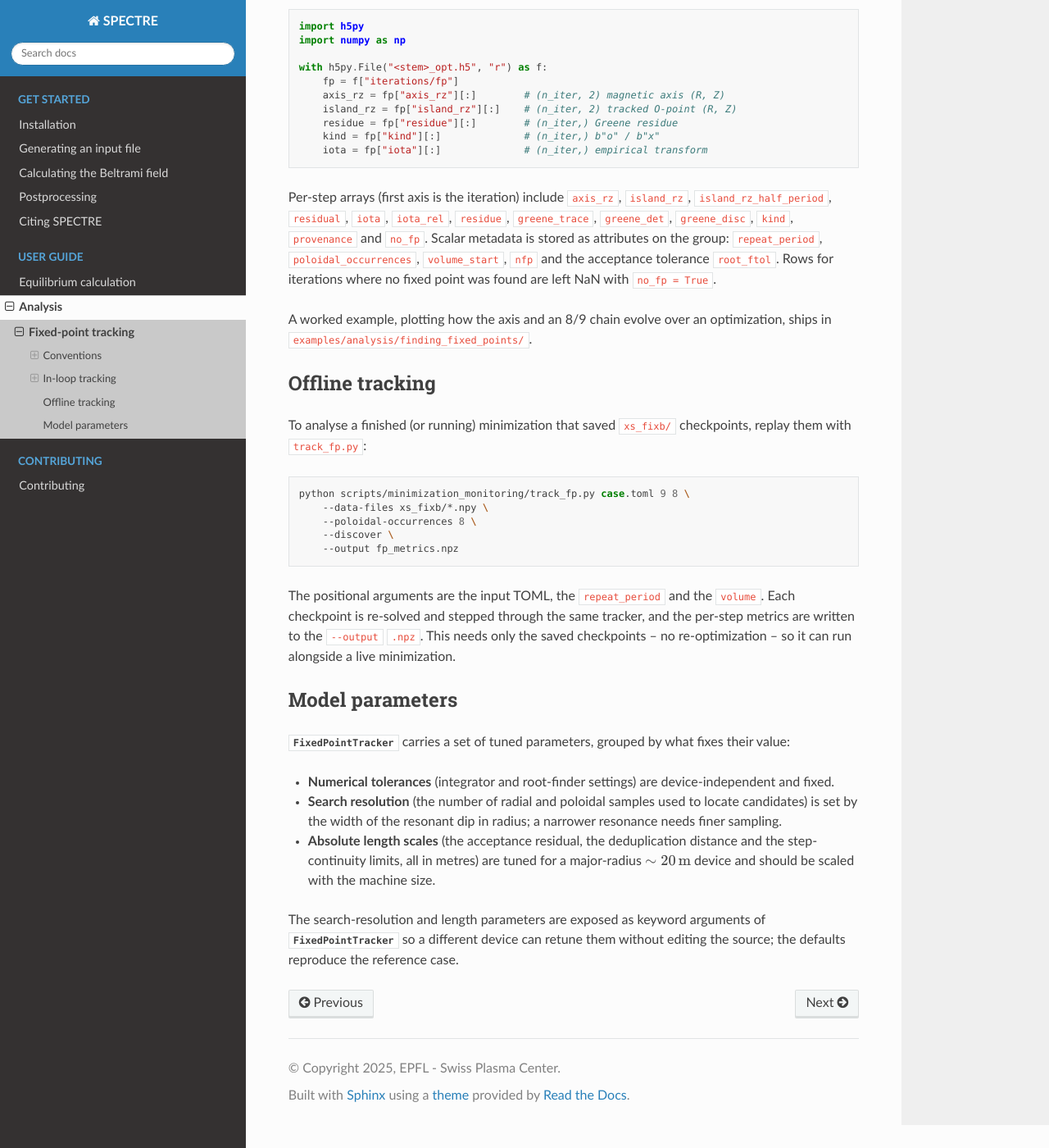
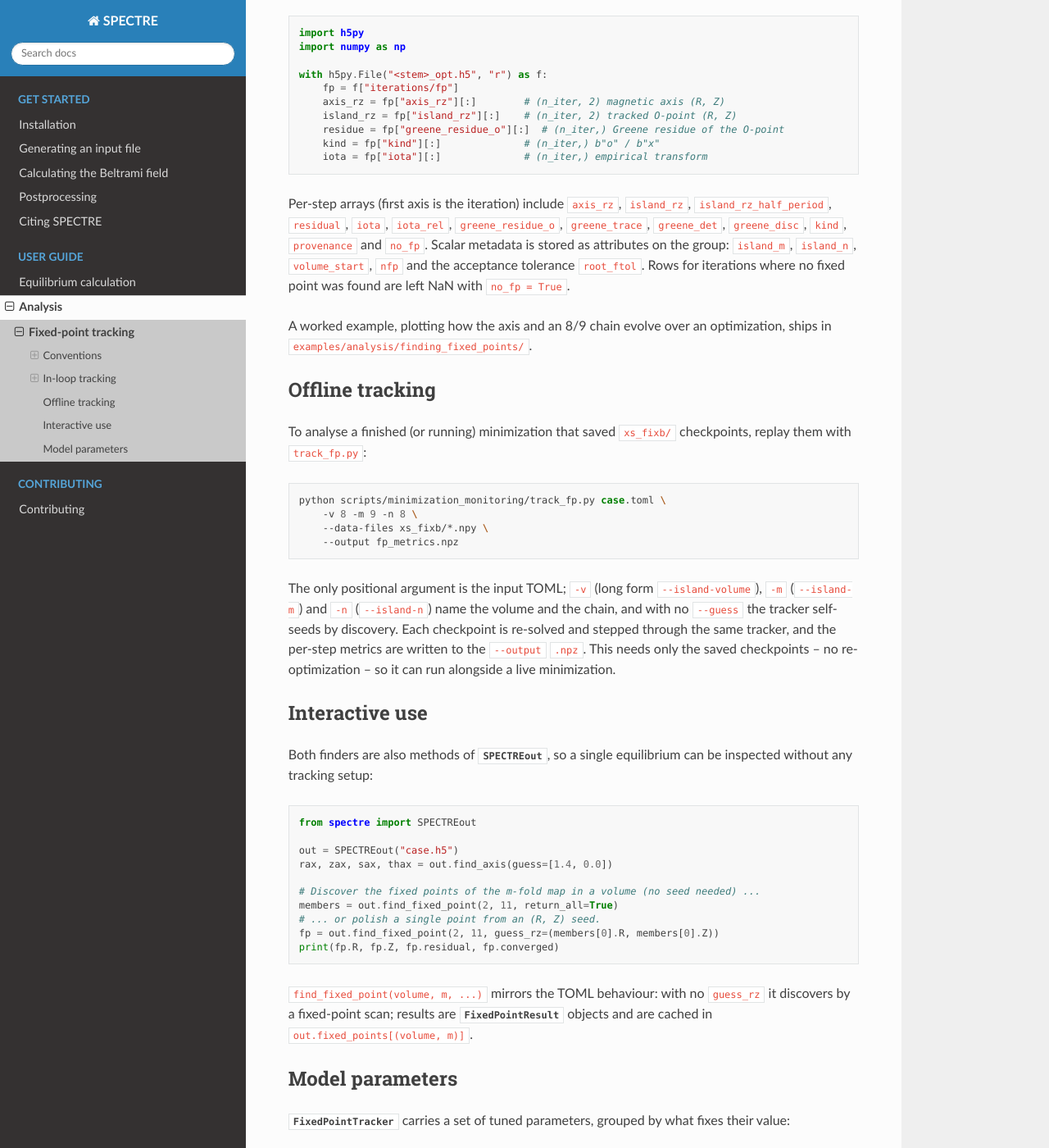
Before and after one commit to ANU-HPC/SPECTRE, a Sphinx documentation site: the page built from docs/source/user_guide/analysis/fixed_point_tracking.rst, in a window 1280 px wide and 1400 px high, scrolled down 2003 px. Shown: the whole window at 82% size. Built offline with Sphinx 7.4.7 and the Read the Docs theme 3.1.0, drawn with Linux system fonts in a browser that asks for light colours; pages that are not in the unit, such as notebooks, are missing from menus; some of the changed text lies outside the part shown.

Commit message:
docs(fp-tracking): new parameter names, single-write output, worked example
Rewrite the example notebook's figures (tracked loci and O-point trajectory,
convergence and residual, Greene residue and resonance identity), document what
init.toml is, and add an interactive find_axis/find_fixed_point section.

```diff
--- a/docs/source/user_guide/analysis/fixed_point_tracking.rst
+++ b/docs/source/user_guide/analysis/fixed_point_tracking.rst
@@ -32,17 +32,18 @@ Conventions
 Resonance
 ---------
 
-A chain is named by the transform on it, ``iota = poloidal_occurrences /
-repeat_period``, written in lowest terms:
+A chain is named by the transform on it, ``iota = n/m``:
 
-* ``repeat_period`` is the denominator :math:`m` -- the number of islands in the
-  chain and the fold of the Poincare return map.
-* ``poloidal_occurrences`` is the numerator :math:`n`. For a stellarator with
-  :math:`N_{fp}` field periods it must be a positive multiple of :math:`N_{fp}`,
-  and coprime with ``repeat_period``.
+* ``m`` is the denominator -- the number of islands in the chain and the fold
+  of the Poincare return map.
+* ``n`` is the numerator. For a stellarator with :math:`N_{fp}` field periods
+  it must be a positive multiple of :math:`N_{fp}`, and is usually coprime with
+  ``m`` (the name in lowest terms). Coprimality is not fundamentally required:
+  a non-coprime pair (e.g. 5/5) simply views a shorter chain through a
+  longer-period map, and is accepted when ``n`` is given explicitly.
 
 For example, the 8/9 chain of a four-field-period device (:math:`N_{fp}=4`) has
-``repeat_period = 9`` and ``poloidal_occurrences = 8`` (:math:`8 = 2 N_{fp}`).
+``m = 9`` and ``n = 8`` (:math:`8 = 2 N_{fp}`).
 
 O/X classification
 ------------------
@@ -73,27 +74,26 @@ default off, so tracking has no effect unless you switch it on.
     track_axis = true              # follow the magnetic axis
     track_islands = true           # follow one island chain
     island_volume = 8              # volume hosting the chain (0 = axis volume)
-    island_repeat_period = 9       # denominator of iota (island count)
-    island_poloidal_occurrences = 8  # numerator of iota; pins the chain identity
-    island_discover = true         # self-seed by a fixed-point scan
+    island_m = 9                   # denominator of iota (island count)
+    island_n = 8                   # numerator of iota; pins the chain identity
     max_axis_repeats = 8           # random-restart budget for the axis finder
 
-Instead of ``island_discover``, an explicit seed may be given as
-``island_guess_rz = [R, Z]`` (the :math:`(R, Z)` of the tracked point at
-:math:`\phi = 0` on the first iterate). Setting ``track_axis = true`` alone,
-with no island keys, runs **axis-only** mode.
+With no explicit seed the chain is self-discovered by a fixed-point scan.
+Alternatively, give the seed as ``island_guess_rz = [R, Z]`` (the
+:math:`(R, Z)` of the tracked point at :math:`\phi = 0` on the first iterate).
+Setting ``track_axis = true`` alone, with no island keys, runs **axis-only**
+mode.
 
 .. note::
 
-   With ``island_discover`` it is strongly recommended to also set
-   ``island_poloidal_occurrences``. Discovery locks onto the first resonant
-   chain it finds; giving the numerator pins the intended chain and avoids
-   locking onto a neighbouring resonance.
+   When discovering (no ``island_guess_rz``) it is strongly recommended to set
+   ``island_n``. Discovery locks onto the first resonant chain it finds; giving
+   the numerator pins the intended chain and avoids locking onto a neighbouring
+   resonance.
 
-The run then writes, after every accepted iterate, the ``/iterations/fp`` group
-into the HDF5 output (both the intermediate ``<stem>.h5`` and the final
-``<stem>_opt.h5``). Rewriting every step keeps the file current if the job is
-cancelled.
+During the iterations the results accumulate in memory only. The
+``/iterations/fp`` group is written once, at postprocess time, into the final
+``<stem>_opt.h5`` (nothing is written to the intermediate ``<stem>.h5``).
 
 Reading the output
 ------------------
@@ -107,17 +107,17 @@ Reading the output
         fp = f["iterations/fp"]
         axis_rz = fp["axis_rz"][:]        # (n_iter, 2) magnetic axis (R, Z)
         island_rz = fp["island_rz"][:]    # (n_iter, 2) tracked O-point (R, Z)
-        residue = fp["residue"][:]        # (n_iter,) Greene residue
+        residue = fp["greene_residue_o"][:]  # (n_iter,) Greene residue of the O-point
         kind = fp["kind"][:]              # (n_iter,) b"o" / b"x"
         iota = fp["iota"][:]              # (n_iter,) empirical transform
 
 Per-step arrays (first axis is the iteration) include ``axis_rz``,
 ``island_rz``, ``island_rz_half_period``, ``residual``, ``iota``, ``iota_rel``,
-``residue``, ``greene_trace``, ``greene_det``, ``greene_disc``, ``kind``,
+``greene_residue_o``, ``greene_trace``, ``greene_det``, ``greene_disc``, ``kind``,
 ``provenance`` and ``no_fp``. Scalar metadata is stored as attributes on the
-group: ``repeat_period``, ``poloidal_occurrences``, ``volume_start``, ``nfp``
-and the acceptance tolerance ``root_ftol``. Rows for iterations where no fixed
-point was found are left NaN with ``no_fp = True``.
+group: ``island_m``, ``island_n``, ``volume_start``, ``nfp`` and the acceptance
+tolerance ``root_ftol``. Rows for iterations where no fixed point was found are
+left NaN with ``no_fp = True``.
 
 A worked example, plotting how the axis and an 8/9 chain evolve over an
 optimization, ships in ``examples/analysis/finding_fixed_points/``.
@@ -130,17 +130,42 @@ checkpoints, replay them with ``track_fp.py``:
 
 .. code-block:: bash
 
-    python scripts/minimization_monitoring/track_fp.py case.toml 9 8 \
+    python scripts/minimization_monitoring/track_fp.py case.toml \
+        -v 8 -m 9 -n 8 \
         --data-files xs_fixb/*.npy \
-        --poloidal-occurrences 8 \
-        --discover \
         --output fp_metrics.npz
 
-The positional arguments are the input TOML, the ``repeat_period`` and the
-``volume``. Each checkpoint is re-solved and stepped through the same tracker,
+The only positional argument is the input TOML; ``-v`` (long form
+``--island-volume``), ``-m`` (``--island-m``) and ``-n`` (``--island-n``) name
+the volume and the chain, and with no ``--guess`` the tracker self-seeds by
+discovery. Each checkpoint is re-solved and stepped through the same tracker,
 and the per-step metrics are written to the ``--output`` ``.npz``. This needs
 only the saved checkpoints -- no re-optimization -- so it can run alongside a
 live minimization.
+
+Interactive use
+===============
+
+Both finders are also methods of :class:`~spectre.postprocess.main.SPECTREout`, so a
+single equilibrium can be inspected without any tracking setup:
+
+.. code-block:: python
+
+    from spectre import SPECTREout
+
+    out = SPECTREout("case.h5")
+    rax, zax, sax, thax = out.find_axis(guess=[1.4, 0.0])
+
+    # Discover the fixed points of the m-fold map in a volume (no seed needed) ...
+    members = out.find_fixed_point(2, 11, return_all=True)
+    # ... or polish a single point from an (R, Z) seed.
+    fp = out.find_fixed_point(2, 11, guess_rz=(members[0].R, members[0].Z))
+    print(fp.R, fp.Z, fp.residual, fp.converged)
+
+``find_fixed_point(volume, m, ...)`` mirrors the TOML behaviour: with no ``guess_rz``
+it discovers by a fixed-point scan; results are
+:class:`~spectre.fixed_points.FixedPointResult` objects and are cached in
+``out.fixed_points[(volume, m)]``.
 
 Model parameters
 ================
```
Also changed, not shown: examples/analysis/finding_fixed_points/README.md, 2 other files.
